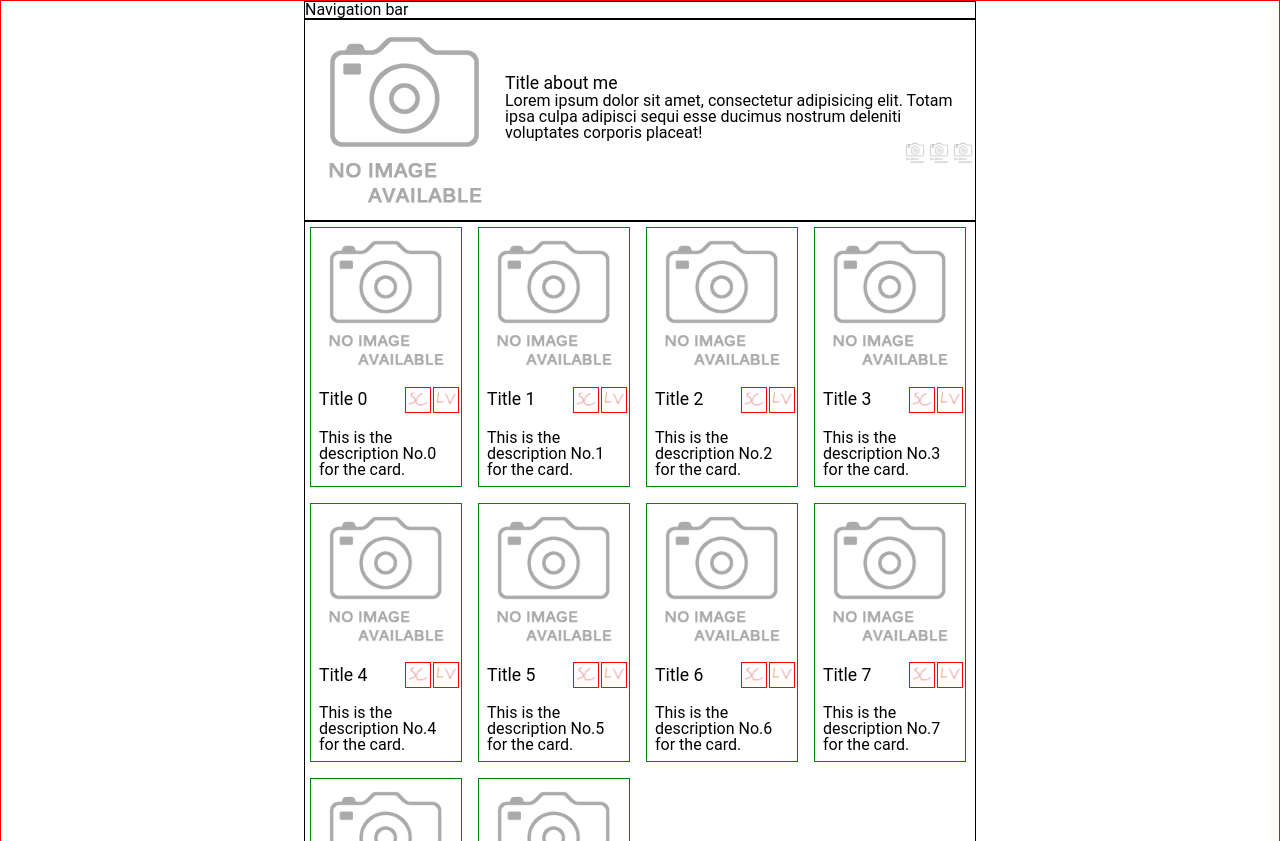
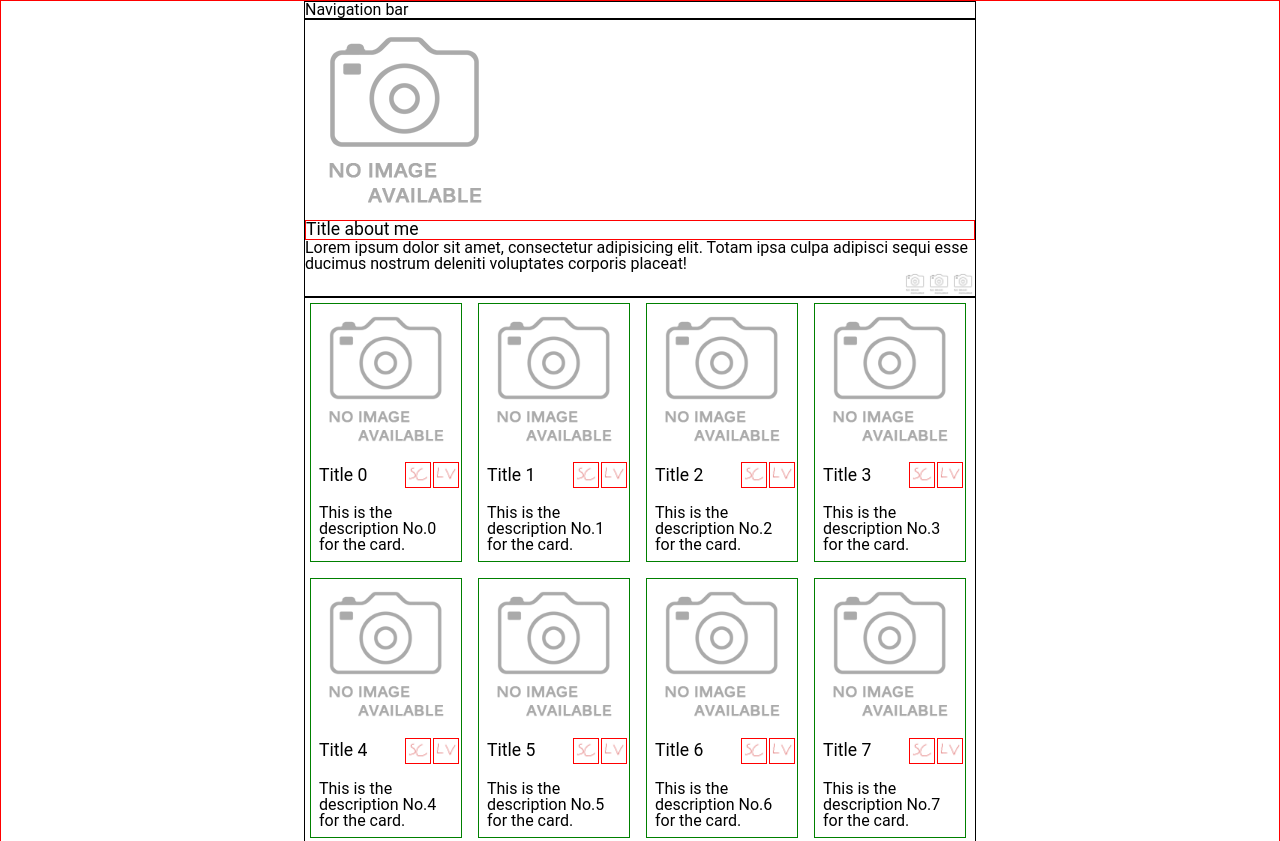
Before and after one commit to ignasc/odinProject-Homepage, a website built with webpack: page src/template.html in a window 1280 px wide. Shown: the top 841 px of the page. Built offline with nearby package versions, Linux system fonts and the light colour scheme.

Commit message:
Add basic elements to header element.

```diff
--- a/src/index.js
+++ b/src/index.js
@@ -14,7 +14,7 @@ const headerLinksContainer = document.createElement("div");
 const headerLinkIcon = document.createElement("img");
 
 headerImage.classList.add("header-image");
-// headerAboutContainer.classList.add();
+headerAboutContainer.classList.add("header-about-container");
 headerAboutTitle.classList.add("header-title");
 headerAboutParagraph.classList.add("header-paragraph");
 headerLinksContainer.classList.add("header-links-container");
--- a/src/styles.css
+++ b/src/styles.css
@@ -13,13 +13,20 @@ header {
     grid-column: 2 / -2;
     display: flex;
     flex-direction: row;
+    flex-wrap: wrap;
     align-items: center;
 }
 
 .header-image {
 }
+.header-about-container {
+}
 
 .header-title {
+    border: 1px solid red;
+    flex-basis: 5rem;
+    /* max-width: 10rem; */
+    /* flex-shrink: 1; */
 }
 
 .header-paragraph {
```
